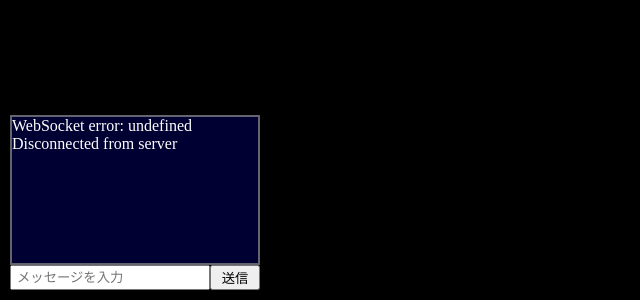
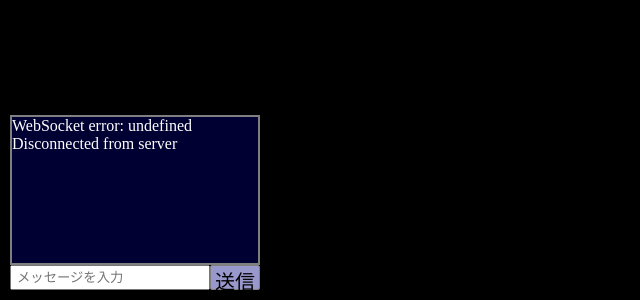
Before and after one commit to pukun1115-tech/websocket_test1, a website: page public/index.html in a window 1280 px wide. Shown: the part 500-800 px from the top of the page, without its empty margins (0-640 px from the left). Drawn offline with Linux system fonts and the light colour scheme.

Commit message:
css変更

```diff
--- a/public/index.html
+++ b/public/index.html
@@ -35,7 +35,7 @@
             height: 150px;
             width: 250px;
             overflow-y: auto;
-            border: 2px solid rgba(124, 124, 124, 0.806);
+            border: 2px solid rgba(127, 127, 127, 1);
             background-color: rgba(0, 0, 255, 0.2);
         }
 
@@ -50,9 +50,13 @@
         #sendButton {
             box-sizing: border-box;
             margin: 0px;
-            padding: 0px 0px;
+            padding: 0px;
             width: 50px;
             height: 25px;
+            font-size: 20px;
+            background-color: rgba(191, 191, 255, 0.8);
+            border: 1px solid rgba(127, 127, 127, 1);
+            border-radius: 2px;
         }
     </style>
 </head>
```
